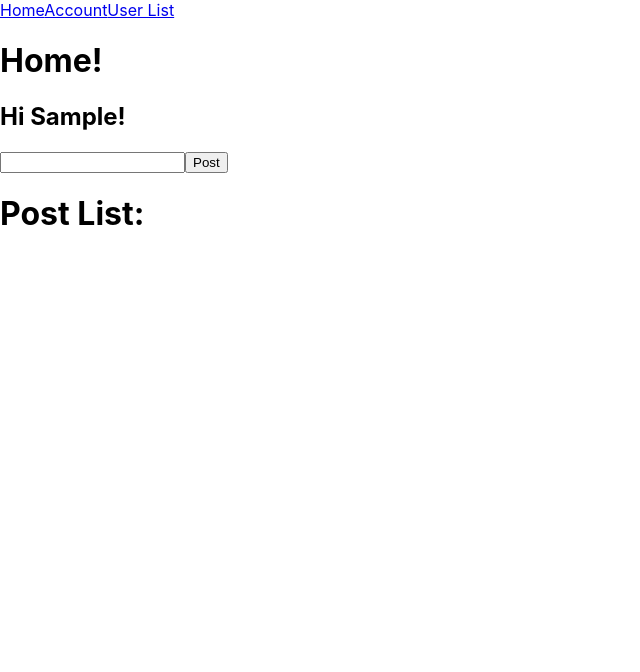
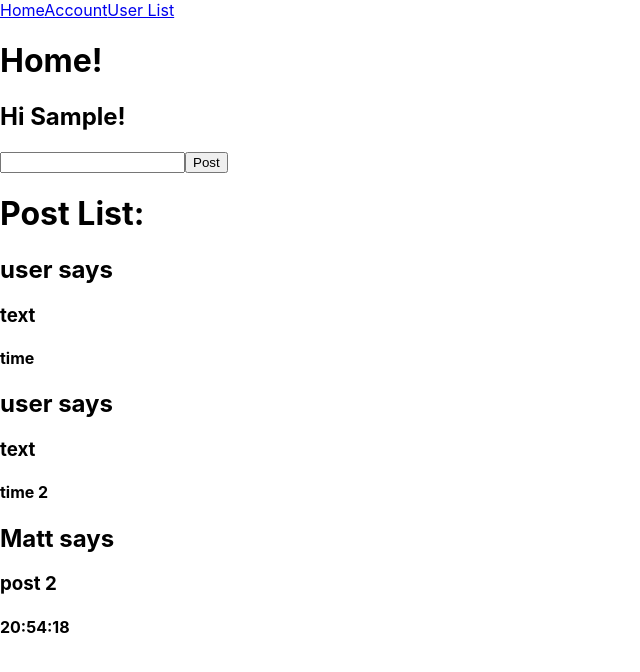
Before and after one commit to bperez3237/phase-2-react-project, a React (Create React App) app: page / in a window 1280 px wide. Both pictures are taken after typing "Sample" into the empty fields and a click on the button "Login". Shown: the top 672 px of the page, without its empty margins (0-640 px from the left). Built offline with nearby package versions, Linux system fonts and the light colour scheme; data requests are answered from the project's data file.

Commit message:
Add GET and POST requests

```diff
--- a/db.json
+++ b/db.json
@@ -5,6 +5,18 @@
       "user": "user",
       "text": "text",
       "time": "time"
+    },
+    {
+      "id": 2,
+      "user": "user",
+      "text": "text",
+      "time": "time 2"
+    },
+    {
+      "text": "post 2",
+      "user": "Matt",
+      "time": "20:54:18",
+      "id": 3
     }
   ]
 }
--- a/src/components/App.js
+++ b/src/components/App.js
@@ -1,4 +1,4 @@
-import React, { useState } from "react";
+import React, { useState, useEffect } from "react";
 import { Route, Switch } from "react-router-dom";
 import NavBar from "./NavBar";
 import Home from "./Home";
@@ -10,7 +10,13 @@ import UserList from './UserList'
 function App() {
   const [loggedIn, setIsLoggedIn] = useState(false)
   const [username, setUsername] = useState('')
-  const [feed, setFeed] = useState([])
+  const [feed, setFeed] = useState()
+
+  useEffect(()=> {
+    fetch('http://localhost:3000/posts')
+      .then((r)=>r.json())
+      .then((data)=>setFeed(data))
+  },[])
 
 
   if (loggedIn) {
--- a/src/components/Home.js
+++ b/src/components/Home.js
@@ -2,27 +2,47 @@ import React, {useState} from "react";
 import Post from "./Post";
 
 function Home({username, feed, setFeed }) {
+  var today = new Date();
+  var time = today.getHours() + ":" + today.getMinutes() + ":" + today.getSeconds();
+
   const [post,setPost] = useState('')
+
 
 
   function handleChange(e) {
     setPost(e.target.value)
+  }
 
-  }
   function handleSubmit(e) {
     e.preventDefault()
 
-    var today = new Date();
-    var time = today.getHours() + ":" + today.getMinutes() + ":" + today.getSeconds();
+    const postObj = {
+      'text': post,
+      'user': username,
+      'time': time
+    }
 
-    const newPost = <Post
-    key={username+' '+time}
-    text={post}
-    user={username}
-    time={time} />
+    fetch(`http://localhost:3000/posts`, {
+      method: "POST",
+      headers: {
+        "Content-Type": "application/json",
+      },
+      body: JSON.stringify(postObj)
+    })
+      .then((r)=>r.json())
+      .then((newPost)=>setFeed([...feed,newPost]))
+  }
 
-    setFeed([...feed,newPost])
-  }
+
+
+  const postElements = feed.map((post)=> {
+    return <Post
+      key={post.user+' '+post.time}
+      text={post.text}
+      user={post.user}
+      time={post.time}
+      />
+  })
 
   return (
     <div>
@@ -34,7 +54,7 @@ function Home({username, feed, setFeed }) {
       </form>
       <h1>Post List:</h1>
       <div>
-        {feed}
+        {postElements!==undefined ? postElements : null}
       </div>
     </div>
   );
--- a/src/components/Login.js
+++ b/src/components/Login.js
@@ -5,7 +5,6 @@ function Login({ setIsLoggedIn, username, setUsername }) {
   const history = useHistory()
 
   function handleChange(e) {
-    console.log(e.target.value)
     setUsername(e.target.value)
   }
 
--- a/src/components/UserList.js
+++ b/src/components/UserList.js
@@ -1,6 +1,10 @@
 import React from "react";
 
-function UserList() {
+function UserList({feed}) {
+
+
+
+
     return (
         <h1>User List:</h1>
     )
```
Lines whose indentation alone changed are shown as unchanged.
